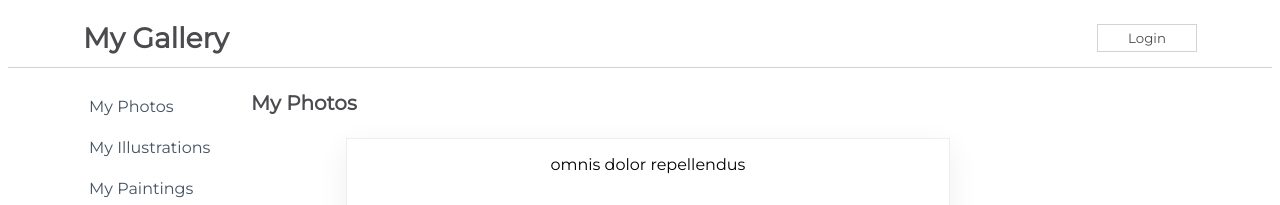
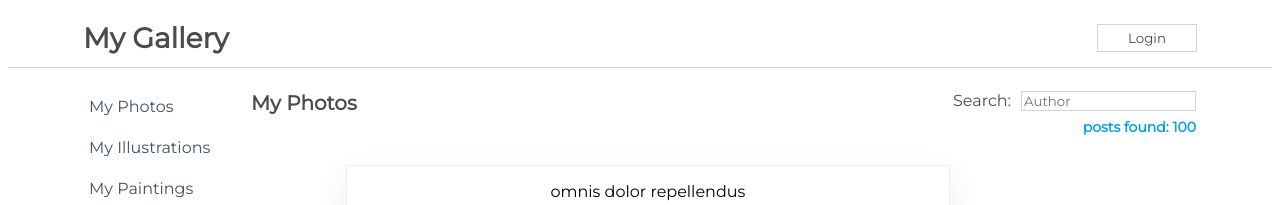
Before and after one commit to AlfredA93/challenge-react, a React (Create React App) app in the folder my-app/: page / in a window 1280 px wide. Shown: the top 205 px of the page. Built offline with nearby package versions, Linux system fonts and the light colour scheme.

Commit message:
Add searchbar

```diff
--- a/my-app/src/components/Content.js
+++ b/my-app/src/components/Content.js
@@ -10,16 +10,29 @@ export class Content extends Component {
     super(props)
 
     this.state = {
-      isLoaded: false
+      isLoaded: false,
+      posts: '',
+
     }
   }
 
   componentDidMount() {
     setTimeout(() => {
       this.setState({
-        isLoaded: true
+        isLoaded: true,
+        posts: savedPosts,
       })
     }, 2000)
+  }
+
+  handleChange = (event) => {
+    const name = event.target.value.toLowerCase();
+    const filterNames = savedPosts.filter((author) => {
+      return author.name.toLowerCase().includes(name)
+    });
+    this.setState({
+      posts: filterNames
+    })
   }
 
   render() {
@@ -27,6 +40,17 @@ export class Content extends Component {
       <div className={css.Content}>
         <div className={css.TitleBar}>
           <h1>My Photos</h1>
+          <form>
+            <label htmlFor="searchInput">Search:</label>
+            <input
+            type="search"
+            placeholder="Author"
+            id="searchInput"
+            onChange={(event) => this.handleChange(event)}
+            />
+            <h4>posts found: {this.state.posts.length}</h4>
+
+          </form>
         </div>
         <div className={css.SearchResults}>
           {/* {savedPosts.map((post) => {
@@ -40,7 +64,7 @@ export class Content extends Component {
             )})
           } */}
           {this.state.isLoaded ? (
-            <PostItem savedPosts={savedPosts} />
+            <PostItem savedPosts={this.state.posts} />
           ):(<Loader />)}
         </div>
       </div>
```
